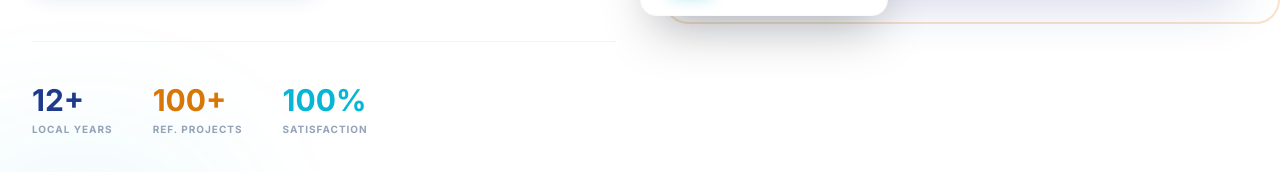
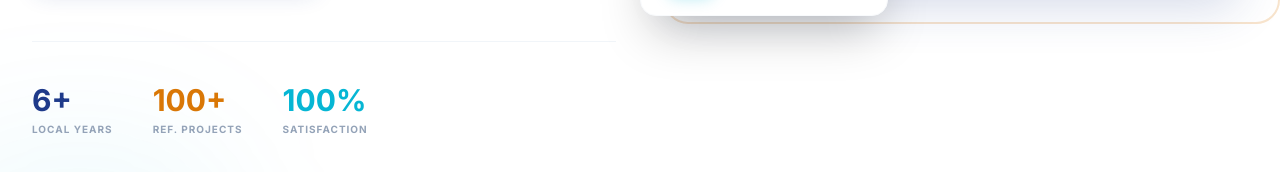
Before and after one commit to ayeletsharonshush/stuhl-services-llc, a React (Vite) app: page / in a window 1280 px wide. Shown: the part 691-863 px from the top of the page. Built offline with nearby package versions, Linux system fonts and the light colour scheme.

Commit message:
Update local years from 12+ to 6+

```diff
--- a/components/Home.tsx
+++ b/components/Home.tsx
@@ -55,7 +55,7 @@ const Home: React.FC<HomeProps> = ({ onPortfolioClick, onContactClick }) => {
 
               <div className="mt-16 flex items-center gap-10 border-t border-slate-100 pt-10">
                 <div>
-                  <div className="text-3xl font-black text-brand-navy">12+</div>
+                  <div className="text-3xl font-black text-brand-navy">6+</div>
                   <div className="text-[10px] font-bold uppercase tracking-widest text-slate-400 mt-1">Local Years</div>
                 </div>
                 <div>
```
